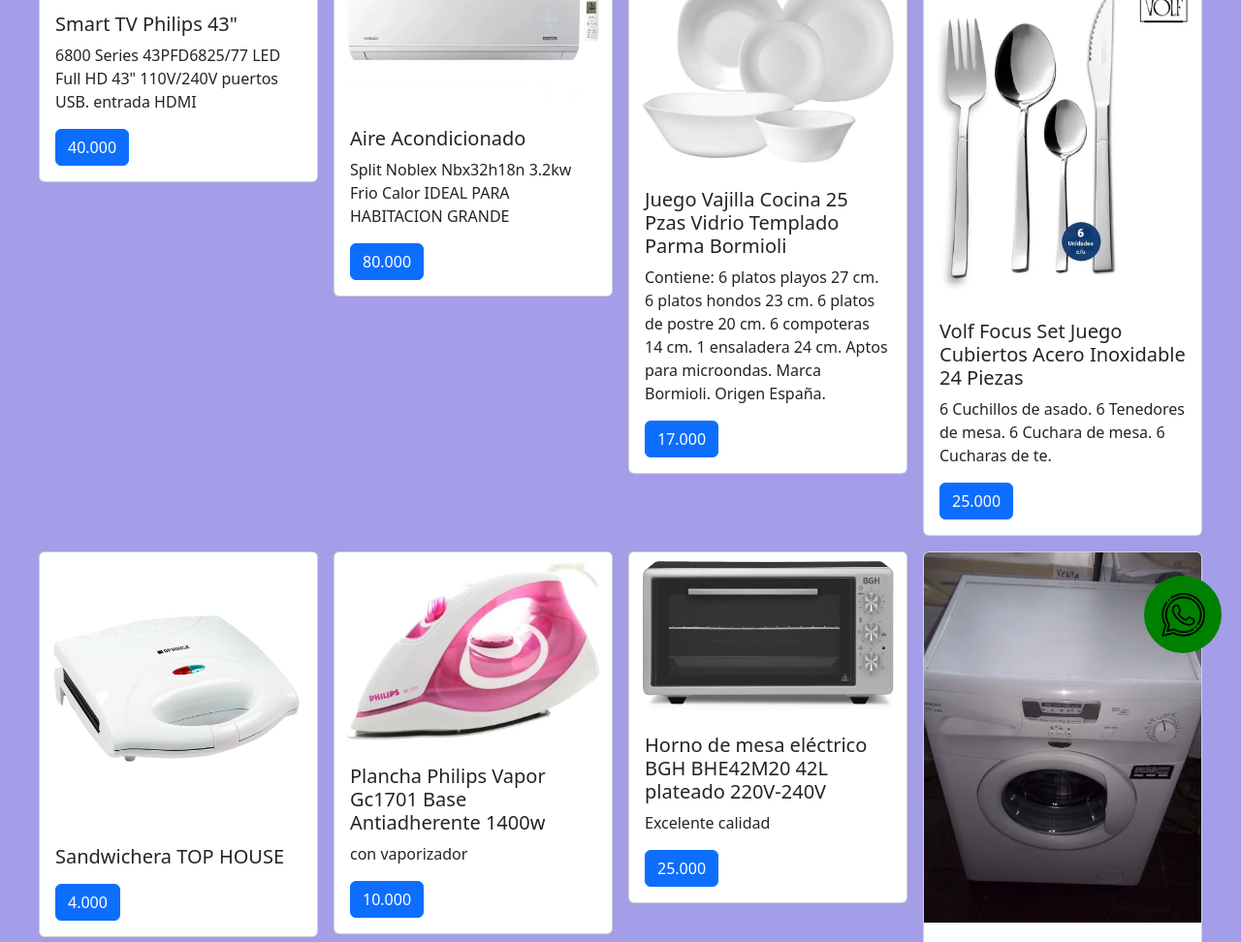
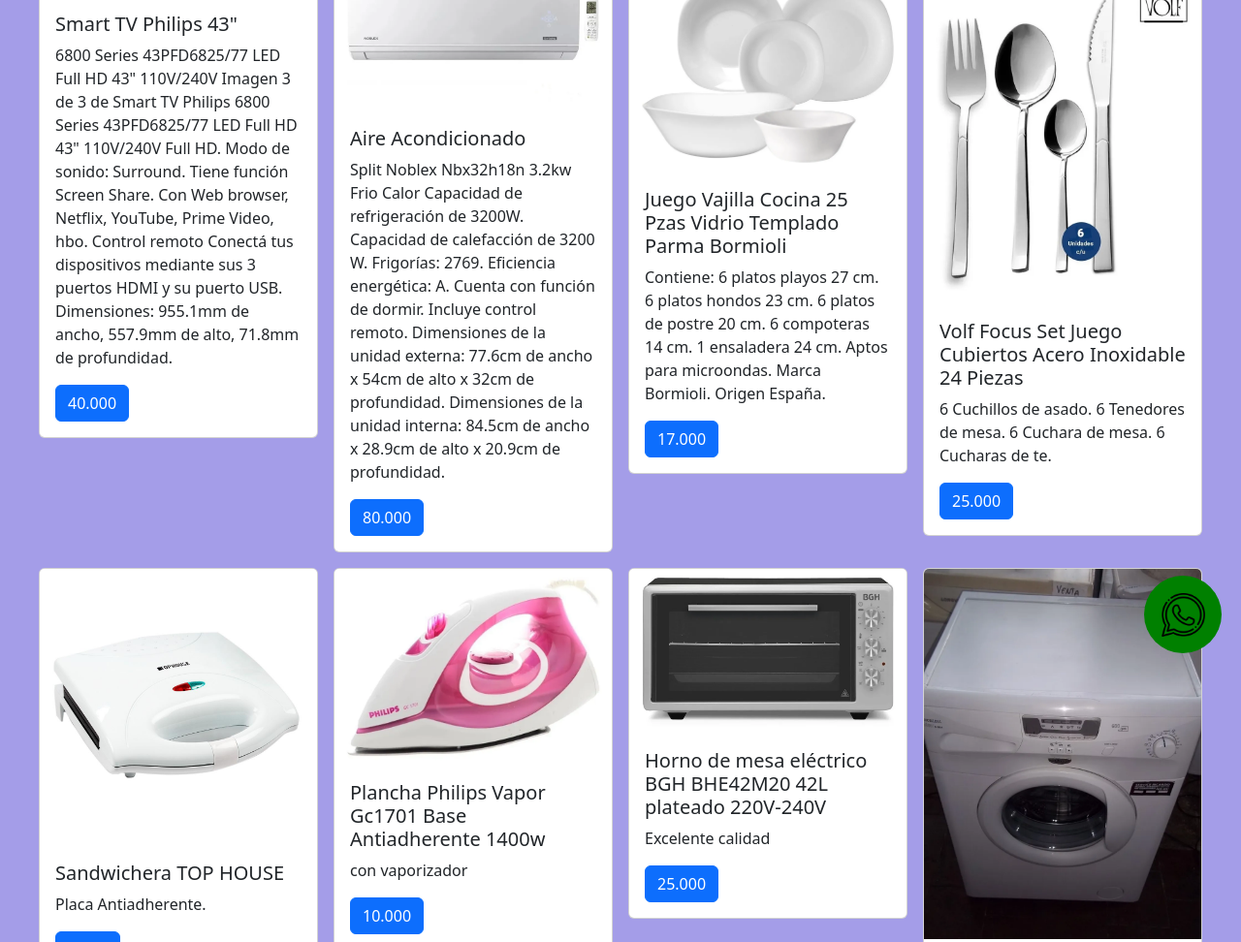
Before and after one commit to martinmaidana/Venta-de-Garaje, a plain HTML site: page index.html in a window 1280 px wide. Shown: the part 106-1078 px from the top of the page at 97% size. Drawn offline with nearby package versions, Linux system fonts and the light colour scheme.

Commit message:
5to.commit

```diff
--- a/index.html
+++ b/index.html
@@ -28,7 +28,15 @@
           <h5 class="card-title">Smart TV Philips 43"</h5>
           <p class="card-text">
             6800 Series 43PFD6825/77 LED Full HD 43" 110V/240V
-          puertos USB. entrada HDMI
+
+Imagen 3 de 3 de Smart TV Philips 6800 Series 43PFD6825/77 LED Full HD 43" 110V/240V
+Full HD.
+Modo de sonido: Surround.
+Tiene función Screen Share.
+Con Web browser, Netflix, YouTube, Prime Video, hbo.
+Control remoto
+Conectá tus dispositivos mediante sus 3 puertos HDMI y su puerto USB.
+Dimensiones: 955.1mm de ancho, 557.9mm de alto, 71.8mm de profundidad.
           </p>
           <a href="#" class="btn btn-primary">40.000</a>
         </div>
@@ -39,7 +47,14 @@
           <h5 class="card-title">Aire Acondicionado</h5>
           <p class="card-text">
              Split Noblex Nbx32h18n 3.2kw Frio Calor
-            IDEAL PARA HABITACION GRANDE</p>
+             Capacidad de refrigeración de 3200W.
+             Capacidad de calefacción de 3200 W.
+             Frigorías: 2769.
+             Eficiencia energética: A.
+             Cuenta con función de dormir.
+             Incluye control remoto.
+             Dimensiones de la unidad externa: 77.6cm de ancho x 54cm de alto x 32cm de profundidad.
+             Dimensiones de la unidad interna: 84.5cm de ancho x 28.9cm de alto x 20.9cm de profundidad.</p>
           <a href="#" class="btn btn-primary">80.000</a>
         </div>
       </div>
@@ -78,7 +93,7 @@
         <img src="./img/sanguchera.jpg" class="card-img-top" alt="...">
         <div class="card-body">
           <h5 class="card-title">Sandwichera TOP HOUSE</h5>
-          <p class="card-text">
+          <p class="card-text">Placa Antiadherente.
            </p>
           <a href="#" class="btn btn-primary">4.000</a>
         </div>
@@ -288,7 +303,18 @@
         <div class="card-body">
           <h5 class="card-title">Heladera</h5>
           <p class="card-text">
-             Cíclica Koh-i-noor Khda43/7 413lt</p>
+             Cíclica Koh-i-noor Khda43/7 413lt
+             Dimensiones: 66.5 cm x 72.1 cm x 174.9 cm
+
+             Capacidad de heladera: 310 L
+
+             Con tecnología inverter: No
+
+             Eficiencia energética: A+
+
+             Capacidad del freezer: 103 L
+
+             Tipo de deshielo: Manual</p>
           <a href="#" class="btn btn-primary">80.000</a>
         </div>
       </div>
```
